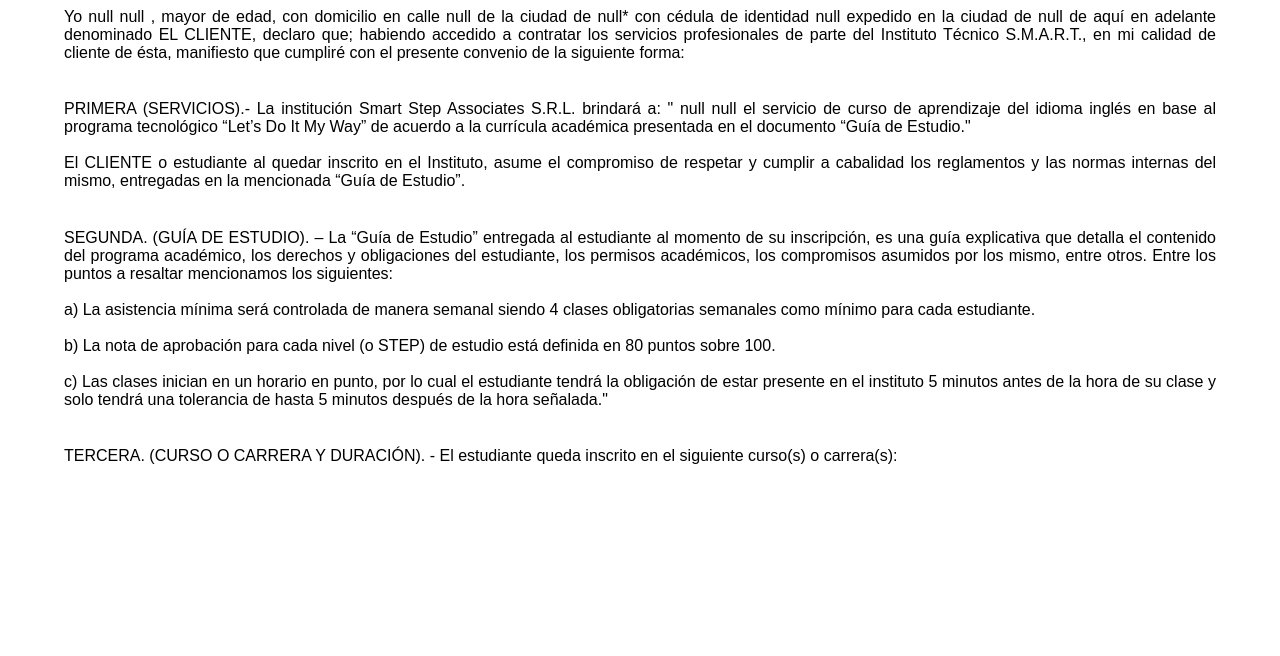
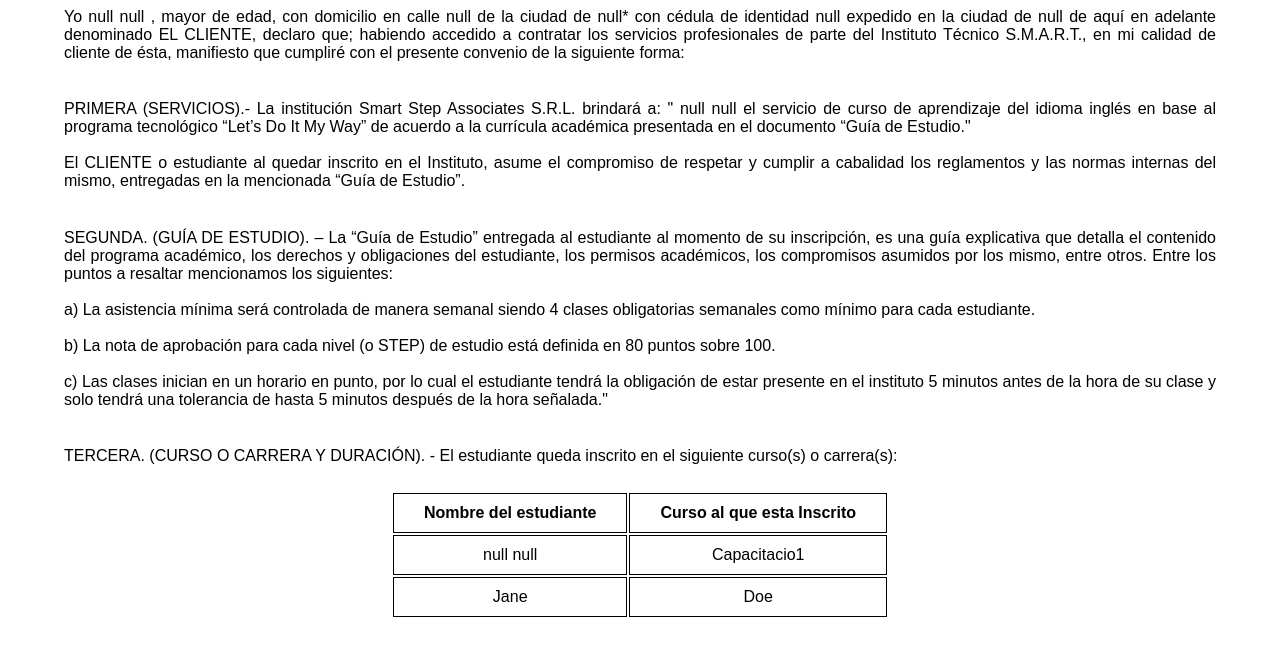
Before and after one commit to tubincillo/01.-Hoja-Maestra, a plain HTML site: page webs/convenio.html in a window 1280 px wide. Shown: the part 60-716 px from the top of the page. Drawn offline with Linux system fonts and the light colour scheme.

Commit message:
Articulo 3 tabla inicial

```diff
--- a/CSS/stylesConvenio.css
+++ b/CSS/stylesConvenio.css
@@ -24,3 +24,19 @@
     font-size: 1.6rem;
 
   }
+
+  .tablita{
+    font-size: 1.6rem ;
+    text-align: center;
+    justify-items: center;
+    border-collapse: collapse;
+
+
+
+  }
+
+  td, th {
+    padding: 1rem 3rem;
+    border: 1px solid black;
+    border-collapse: collapse;
+  }
--- a/JS/convenio-script.js
+++ b/JS/convenio-script.js
@@ -25,6 +25,7 @@
 const texto1erArticulo=document.getElementById('texto-1erArticulo');
 const texto2doArticulo=document.getElementById('texto-2doArticulo');
 const texto3erArticulo=document.getElementById('texto-3erArticulo');
+const tabla=document.getElementById('tablita');
 
 
 //array con objetos del parrafo 1
@@ -36,14 +37,15 @@
     parte5:  ' con cédula de identidad ',
     parte6:  ' expedido en la ciudad de ',
     parte7M: ' de aquí en adelante denominado EL CLIENTE, declaro que; habiendo accedido a contratar los servicios  profesionales de parte del Instituto Técnico S.M.A.R.T., en mi calidad  de cliente de ésta, manifiesto que cumpliré con el presente convenio de  la siguiente forma:',
-    parte7F:  ' de aquí en adelante denominada EL CLIENTE, declaro que; habiendo accedido a contratar los servicios  profesionales de parte del Instituto Técnico S.M.A.R.T., en mi calidad  de cliente de ésta, manifiesto que cumpliré con el presente convenio de  la siguiente forma:'   }];
+    parte7F:  ' de aquí en adelante denominada EL CLIENTE, declaro que; habiendo accedido a contratar los servicios  profesionales de parte del Instituto Técnico S.M.A.R.T., en mi calidad  de cliente de ésta, manifiesto que cumpliré con el presente convenio de  la siguiente forma:'
+}];
 
 //array que contiene la redaccion del 1er Articulo
 const articulo1=[{
     parte1: `PRIMERA (SERVICIOS).- La institución Smart Step Associates S.R.L. brindará a: "`,
     parte2: `el servicio de curso de aprendizaje del idioma inglés en base al programa tecnológico “Let’s Do It My Way” de acuerdo a la currícula académica presentada en el documento “Guía de Estudio."`,
     parte3: `El CLIENTE o estudiante al quedar inscrito en el Instituto, asume el compromiso de respetar y cumplir a cabalidad los reglamentos y las normas internas del mismo, entregadas en la mencionada “Guía de Estudio”. `
-    }]
+    }];
 
 //array que contiene la redaccion del 2do Articulo
 const articulo2=[{
@@ -51,12 +53,35 @@
     parte2: `a) La asistencia mínima será controlada de manera semanal siendo 4 clases obligatorias semanales como mínimo para cada estudiante.`,
     parte3: `b) La nota de aprobación para cada nivel (o STEP) de estudio está definida en 80 puntos sobre 100.`,
     parte4: `c) Las clases inician en un horario en punto, por lo cual el estudiante tendrá la obligación de estar presente en el instituto 5 minutos antes de la hora de su clase y solo tendrá una tolerancia de hasta 5 minutos después de la hora señalada."`
-    }]
+    }];
 
 //array que contiene la redaccion del 2do Articulo
 const articulo3=[{
     parte1:`TERCERA. (CURSO O CARRERA Y DURACIÓN). - El estudiante queda inscrito en el siguiente curso(s) o carrera(s): 										`
-    }]
+    }];
+
+//opciones de los cursos a inscribirse
+const nombreCursoA='Capacitacio1';
+
+
+//tabla de articulo 3
+const tablita = `
+    <table>
+        <tr>
+            <th>Nombre del estudiante</th>
+            <th>Curso al que esta Inscrito</th>
+        </tr>
+        <tr>
+            <td>${nombre} ${apellido}</td>
+            <td>${nombreCursoA}</td>
+        </tr>
+        <tr>
+            <td>Jane</td>
+            <td>Doe</td>
+        </tr>
+    </table>
+    `;
+
 
 
 
@@ -81,6 +106,8 @@
 
     texto3erArticulo.innerText= `${articulo3[0]["parte1"]}`;
 
+    tabla.innerHTML = tablita;
+
   });
 
 
--- a/webs/convenio.html
+++ b/webs/convenio.html
@@ -23,6 +23,7 @@
             <p id="texto-1erArticulo" class="texto 1erArticulo">Primer Articulo</p>
             <p id="texto-2doArticulo" class="texto 2doArticulo">Segundo Articulo</p>
             <p id="texto-3erArticulo" class="texto 3erArticulo">Tercer Articulo</p>
+            <div id="tablita" class="tablita"></div>
 
         </section>
         <script src="/JS/convenio-script.js"></script>
```
